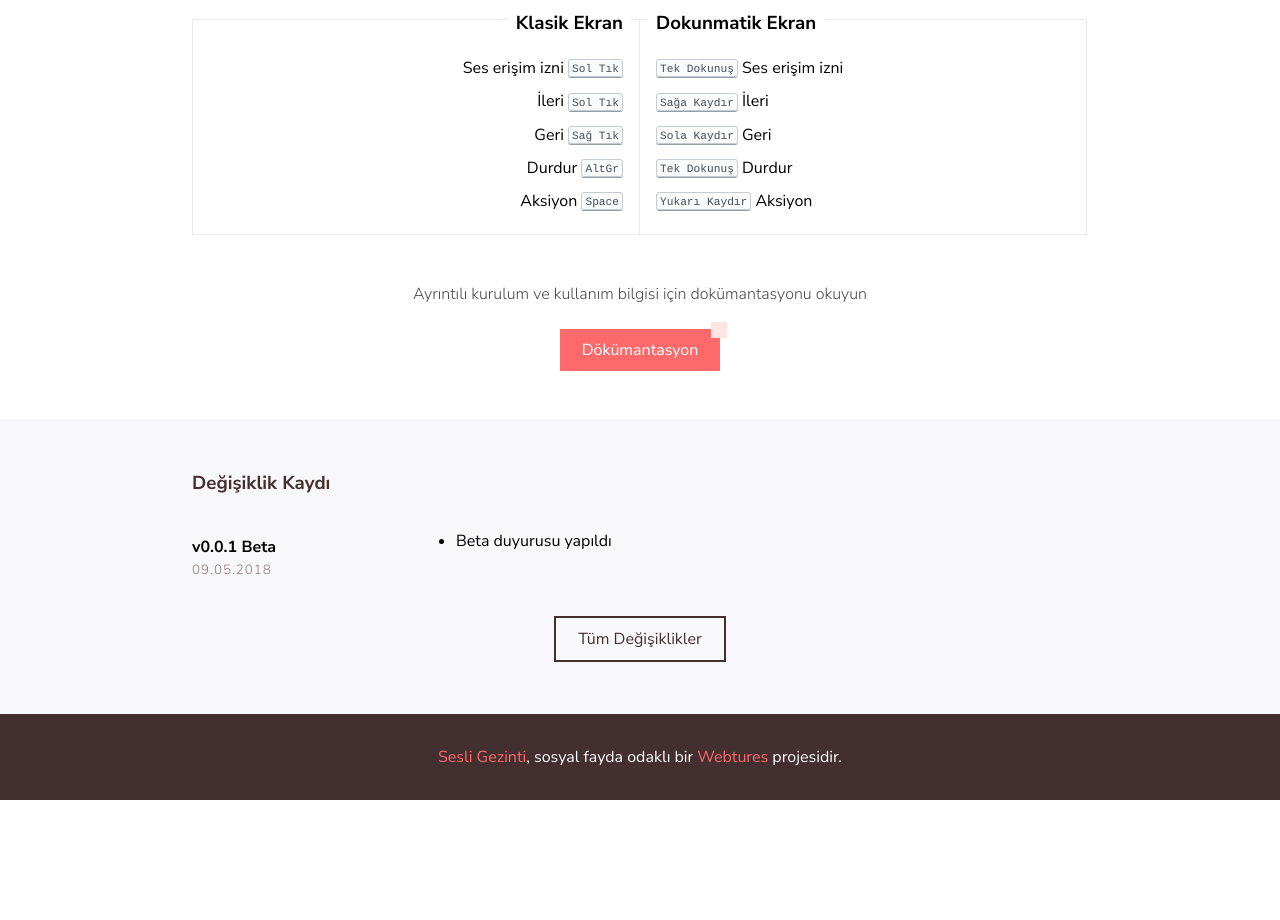
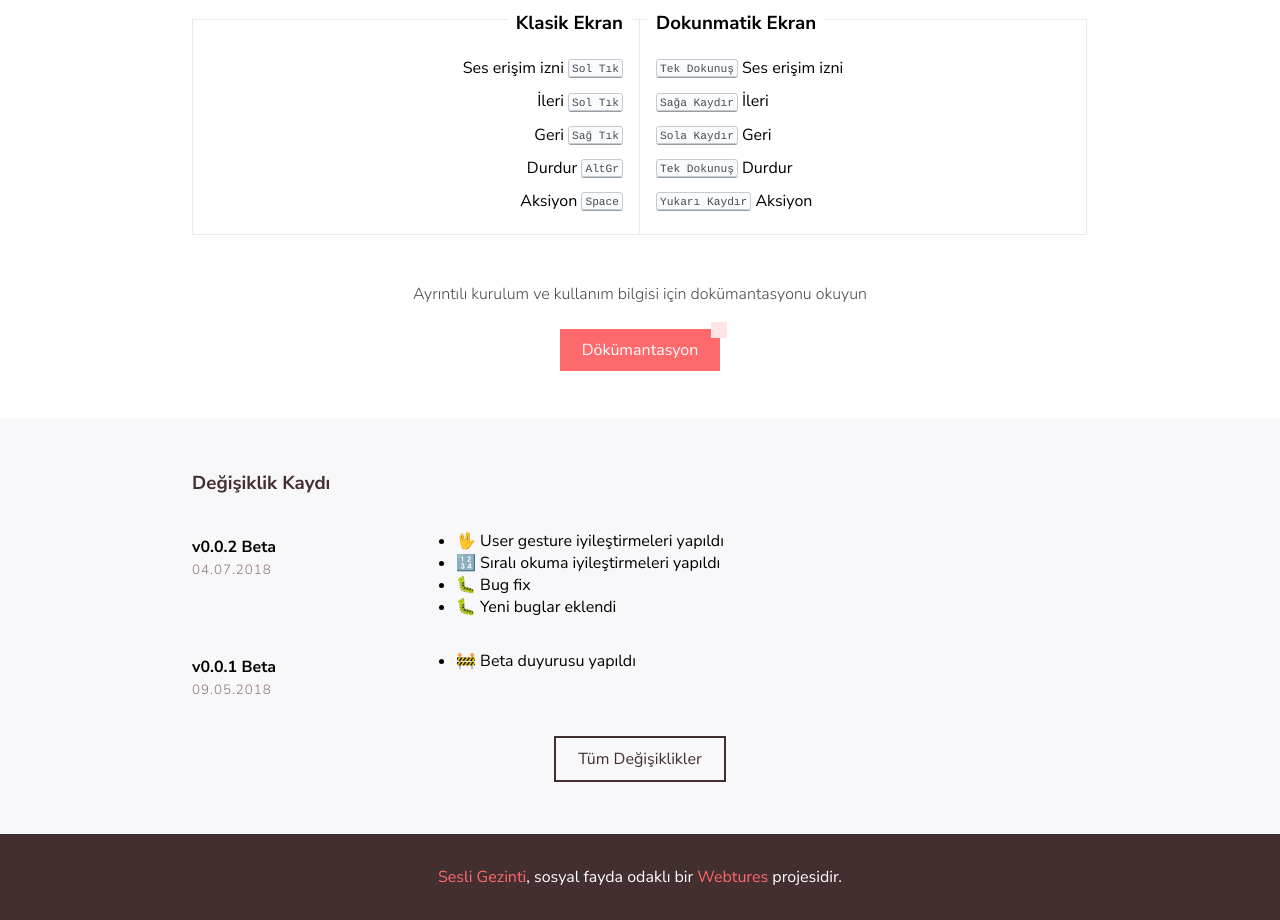
Before and after one commit to webtures/Sesli-Gezinti, a plain HTML site: page docs/index.html in a window 1280 px wide. Shown: the part 1020-1940 px from the top of the page. Before the commit the page ends 1820 px from the top, so only its background shows below. Drawn offline with nearby package versions, Linux system fonts and the light colour scheme.

Commit message:
Update index.html

```diff
--- a/docs/index.html
+++ b/docs/index.html
@@ -113,12 +113,26 @@
             <h3 class="section__title">Değişiklik Kaydı</h3>
             <div class="changelog__item">
                 <div class="changelog__meta">
+                    <h4 class="changelog__title">v0.0.2 Beta</h4>
+                    <small class="changelog__date">04.07.2018</small>
+                </div>
+                <div class="changelog__detail">
+                    <ul>
+                        <li>🖖 User gesture iyileştirmeleri yapıldı </li>
+                        <li>🔢 Sıralı okuma iyileştirmeleri yapıldı</li>
+                        <li>🐛 Bug fix</li>
+                        <li>🐛 Yeni buglar eklendi</li>
+                    </ul>
+                </div>
+            </div>
+            <div class="changelog__item">
+                <div class="changelog__meta">
                     <h4 class="changelog__title">v0.0.1 Beta</h4>
                     <small class="changelog__date">09.05.2018</small>
                 </div>
                 <div class="changelog__detail">
                     <ul>
-                        <li>Beta duyurusu yapıldı</li>
+                        <li>🚧 Beta duyurusu yapıldı</li>
                     </ul>
                 </div>
             </div>
```
